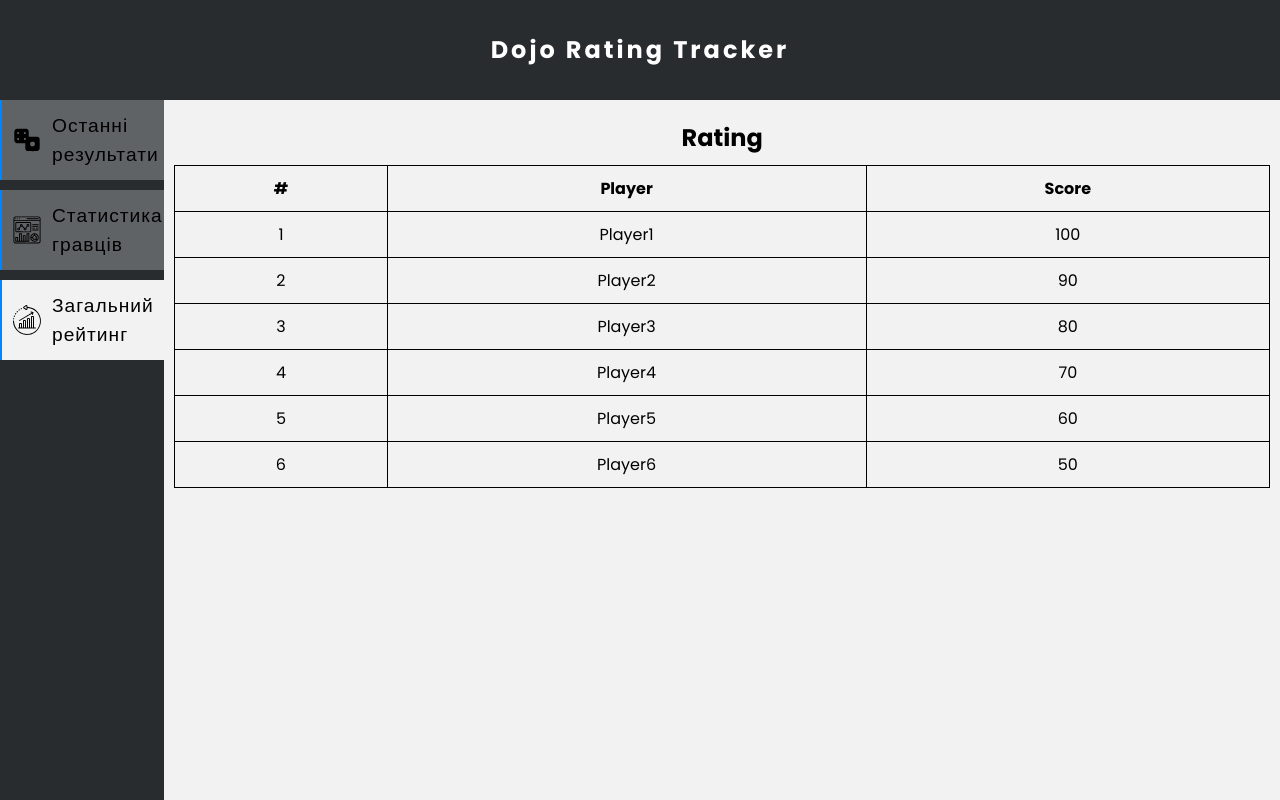
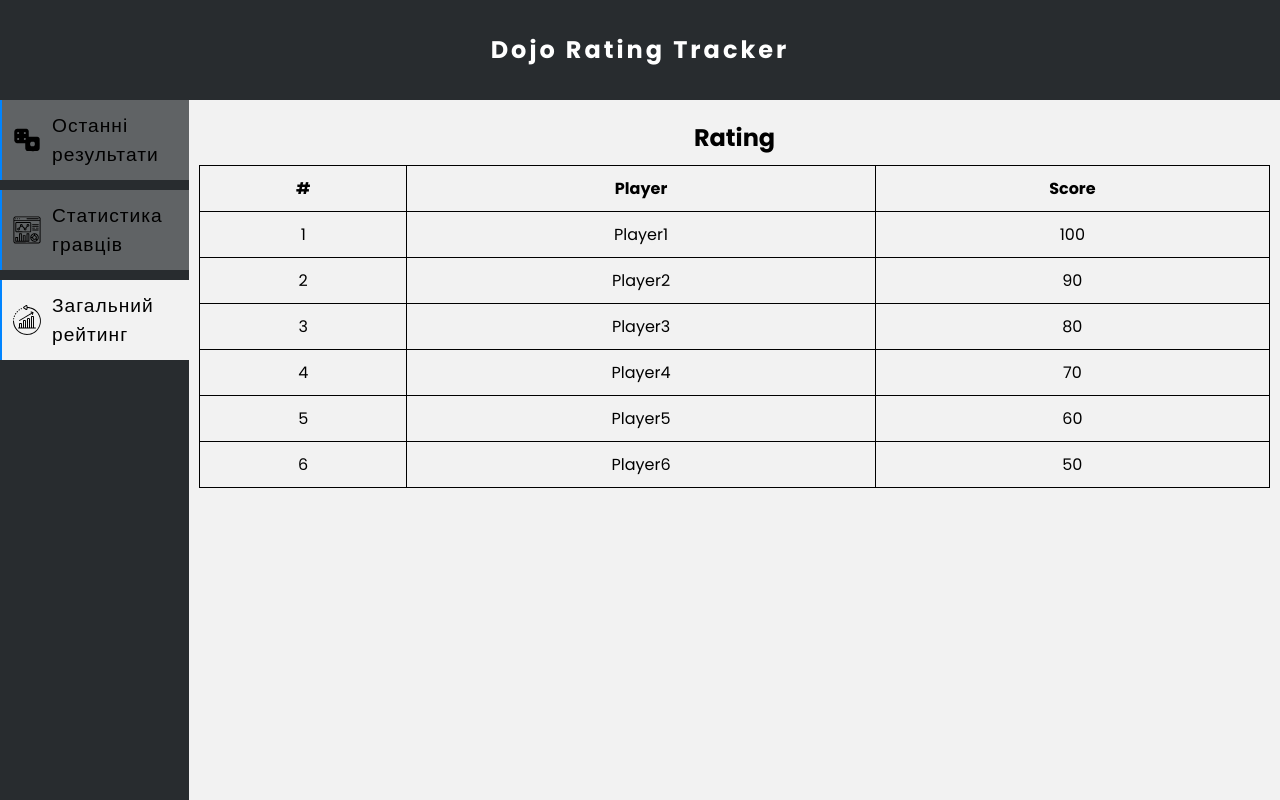
Before and after one commit to DanieLTjach/Dojo-Riichi-Stats, a React (Create React App) app: page /rating in a window 1280 px wide. Built offline with nearby package versions, Linux system fonts and the light colour scheme; no server answers.

Commit message:
fixed CSS for new tab

```diff
--- a/src/pages/desktop/rating/style.css
+++ b/src/pages/desktop/rating/style.css
@@ -1,5 +1,5 @@
 .rating{
-    width: 100%;
+    width: 85%;
     height: 100%;
     margin: 20px 10px;
 }
--- a/src/pages/mobile/rating/Rating.js
+++ b/src/pages/mobile/rating/Rating.js
@@ -3,9 +3,9 @@
 
 const Rating = () => {
     return (
-        <div className="rating">
-            <h1 className="rating__title">Rating</h1>
-            <table className="rating__table">
+        <div className="mobile__rating">
+            <h1 className="mobile__rating_title">Rating</h1>
+            <table className="mobile__rating_table">
                 <thead>
                     <tr>
                         <th>#</th>
--- a/src/pages/mobile/rating/style.css
+++ b/src/pages/mobile/rating/style.css
@@ -1,17 +1,17 @@
-.rating{
+.mobile__rating{
     width: 100%;
     height: 100%;
     margin: 20px 10px;
 }
 
-.rating__title{
+.mobile__rating_title{
     font-size: 24px;
     font-weight: 700;
     margin-bottom: 10px;
     text-align: center;
 }
 
-.rating__table{
+.mobile__rating_table{
     width: 100%;
     border-collapse: collapse;
 
```
